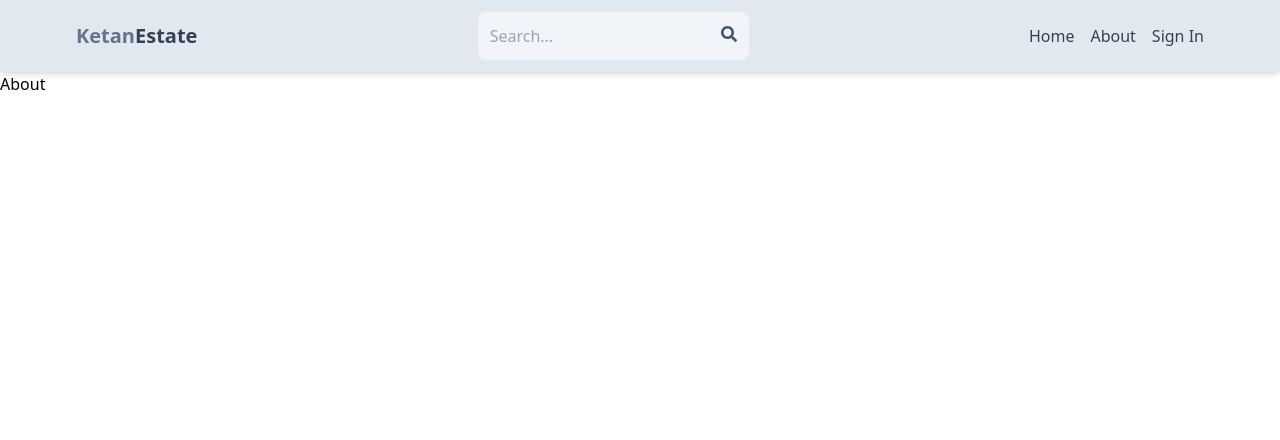
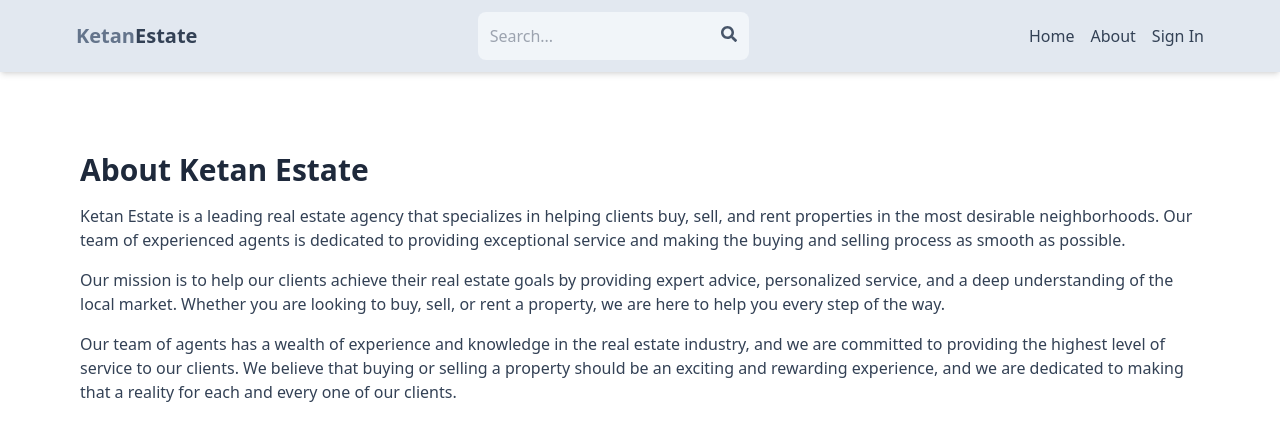
Before and after one commit to ketandabhi17/Real-Estate, a React (Vite) app in the folder client/: page /about in a window 1280 px wide. Shown: the top 440 px of the page. Built offline with nearby package versions, Linux system fonts and the light colour scheme; no server answers.

Commit message:
complete about page

```diff
--- a/client/src/pages/About.tsx
+++ b/client/src/pages/About.tsx
@@ -1,8 +1,31 @@
-
 const About = () => {
   return (
-    <div>About</div>
-  )
-}
+    <div className="py-20 px-4 max-w-6xl mx-auto">
+      <h1 className="text-3xl font-bold mb-4 text-slate-800">
+        About Ketan Estate
+      </h1>
+      <p className="mb-4 text-slate-700">
+        Ketan Estate is a leading real estate agency that specializes in helping
+        clients buy, sell, and rent properties in the most desirable
+        neighborhoods. Our team of experienced agents is dedicated to providing
+        exceptional service and making the buying and selling process as smooth
+        as possible.
+      </p>
+      <p className="mb-4 text-slate-700">
+        Our mission is to help our clients achieve their real estate goals by
+        providing expert advice, personalized service, and a deep understanding
+        of the local market. Whether you are looking to buy, sell, or rent a
+        property, we are here to help you every step of the way.
+      </p>
+      <p className="mb-4 text-slate-700">
+        Our team of agents has a wealth of experience and knowledge in the real
+        estate industry, and we are committed to providing the highest level of
+        service to our clients. We believe that buying or selling a property
+        should be an exciting and rewarding experience, and we are dedicated to
+        making that a reality for each and every one of our clients.
+      </p>
+    </div>
+  );
+};
 
-export default About
+export default About;
```
